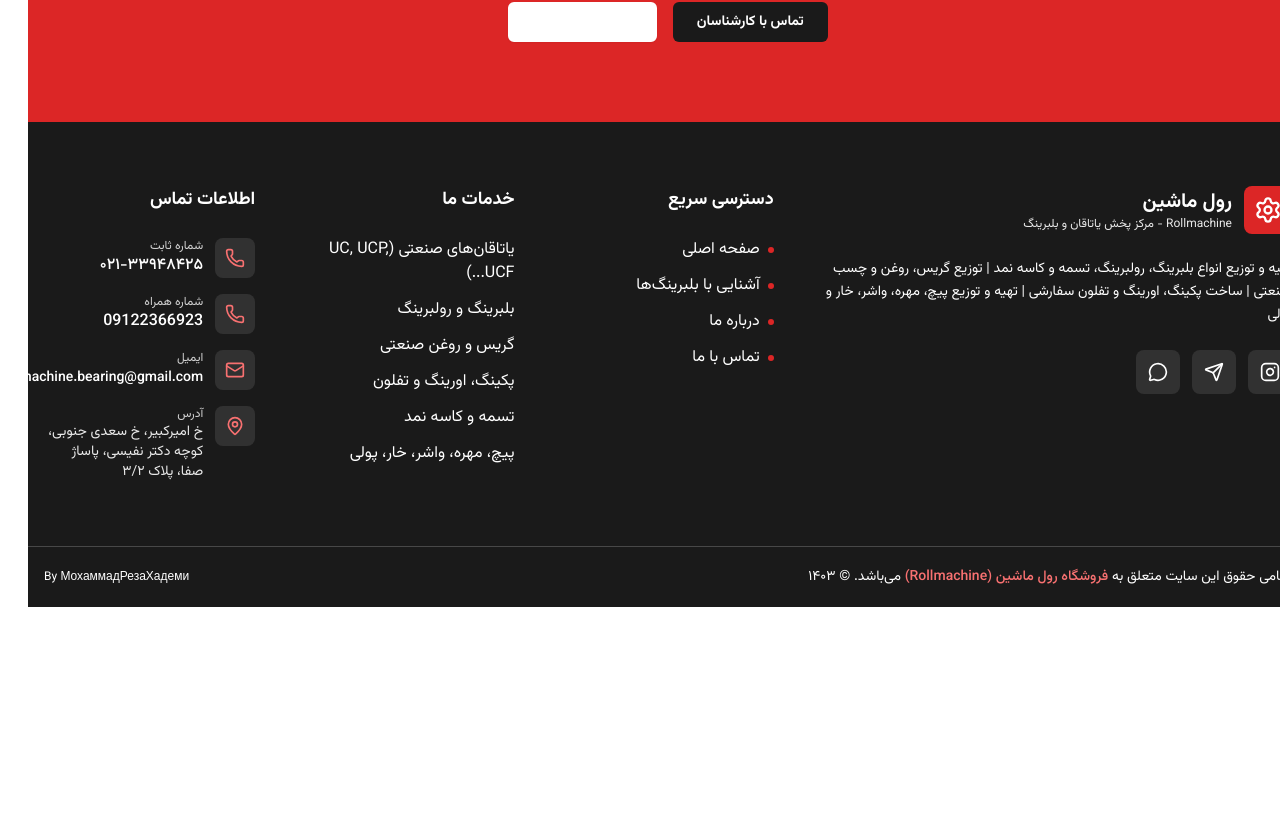
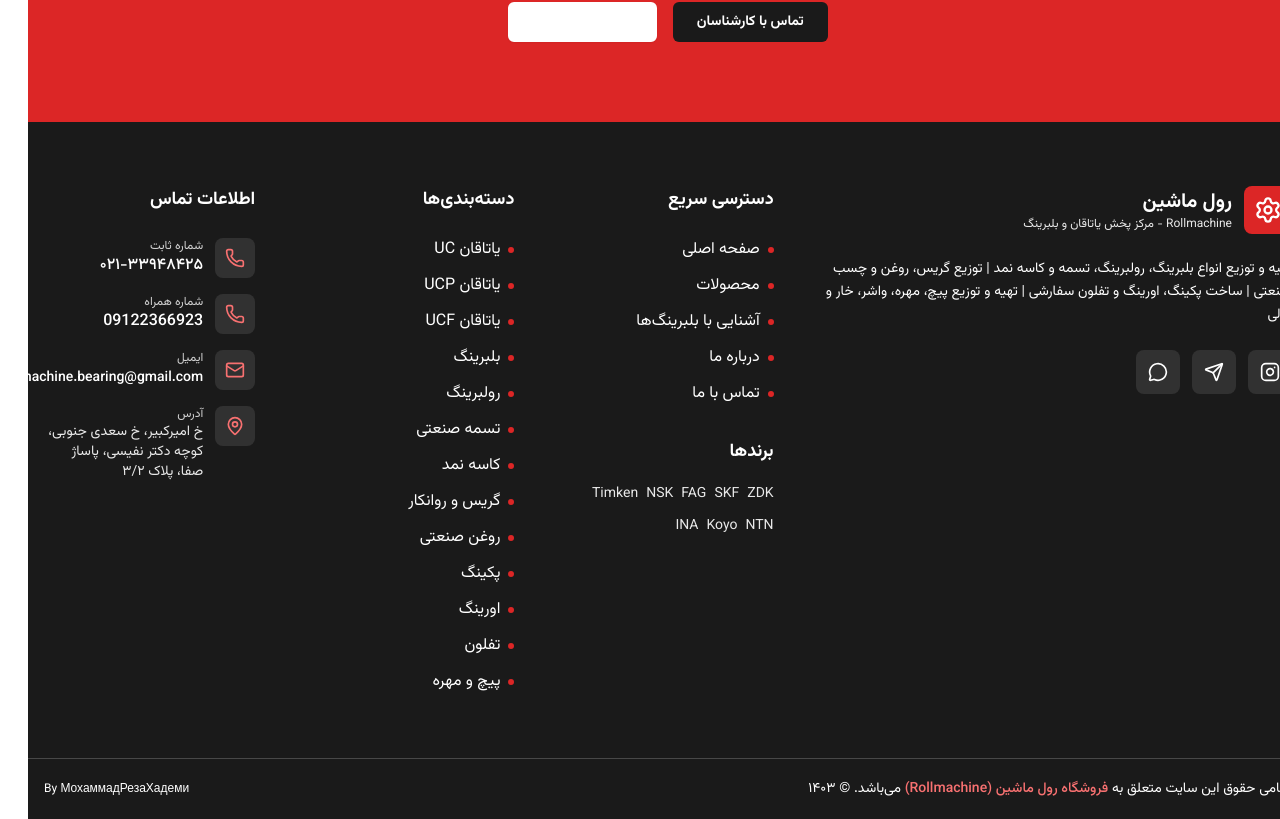
Before and after one commit to MhmdKh7/mohamadsite, a Next.js app: page / in a window 1280 px wide. Shown: the part 4408-5227 px from the top of the page. Before the commit the page ends 5015 px from the top, so only its background shows below. Built offline with nearby package versions, Linux system fonts and the light colour scheme.

Commit message:
seo(links): densify category/brand internal links in footer, products, about, sitemap (components/footer.tsx)

```diff
--- a/components/footer.tsx
+++ b/components/footer.tsx
@@ -8,8 +8,33 @@
   Settings,
   Send
 } from 'lucide-react'
+import { categoryInfo } from '@/lib/category-info'
+import { brandLinks } from '@/components/internal-links'
+
+const footerCategorySlugs = [
+  'uc',
+  'ucp',
+  'ucf',
+  'ball-bearing',
+  'roller-bearing',
+  'belt',
+  'oil-seal',
+  'grease',
+  'oil',
+  'packing',
+  'oring',
+  'teflon',
+  'bolt-nut',
+] as const
 
 export function Footer() {
+  const categoryLinks = footerCategorySlugs
+    .map((slug) => {
+      const info = categoryInfo[slug]
+      return info ? { slug, name: info.name } : null
+    })
+    .filter(Boolean) as { slug: string; name: string }[]
+
   return (
     <footer className="bg-primary text-primary-foreground">
       {/* Main Footer */}
@@ -74,6 +99,12 @@
                 </Link>
               </li>
               <li>
+                <Link href="/products" className="text-primary-foreground hover:text-accent transition-colors flex items-center gap-2">
+                  <span className="w-1.5 h-1.5 rounded-full bg-accent" />
+                  محصولات
+                </Link>
+              </li>
+              <li>
                 <Link href="/bearing-info" className="text-primary-foreground hover:text-accent transition-colors flex items-center gap-2">
                   <span className="w-1.5 h-1.5 rounded-full bg-accent" />
                   آشنایی با بلبرینگ‌ها
@@ -92,48 +123,36 @@
                 </Link>
               </li>
             </ul>
+            <h4 className="text-lg font-bold mt-8 mb-4 text-primary-foreground">برندها</h4>
+            <ul className="flex flex-wrap gap-2">
+              {brandLinks.map((brand) => (
+                <li key={brand.slug}>
+                  <Link
+                    href={`/brand/${brand.slug}`}
+                    className="text-sm text-primary-foreground/90 hover:text-accent transition-colors underline-offset-2 hover:underline"
+                  >
+                    {brand.name}
+                  </Link>
+                </li>
+              ))}
+            </ul>
           </div>
 
           {/* Categories */}
           <div>
-            <h4 className="text-lg font-bold mb-6 text-primary-foreground">خدمات ما</h4>
+            <h4 className="text-lg font-bold mb-6 text-primary-foreground">دسته‌بندی‌ها</h4>
             <ul className="space-y-3">
-              <li>
-
-                <span className="w-1.5 h-1.5 rounded-full bg-accent" />
-                یاتاقان‌های صنعتی (UC, UCP, UCF...)
-
-              </li>
-              <li>
-
-                <span className="w-1.5 h-1.5 rounded-full bg-accent" />
-                بلبرینگ و رولبرینگ
-
-              </li>
-              <li>
-
-                <span className="w-1.5 h-1.5 rounded-full bg-accent" />
-                گریس و روغن صنعتی
-
-              </li>
-              <li>
-
-                <span className="w-1.5 h-1.5 rounded-full bg-accent" />
-                پکینگ، اورینگ و تفلون
-
-              </li>
-              <li>
-
-                <span className="w-1.5 h-1.5 rounded-full bg-accent" />
-                تسمه و کاسه نمد
-
-              </li>
-              <li>
-
-                <span className="w-1.5 h-1.5 rounded-full bg-accent" />
-                پیچ، مهره، واشر، خار، پولی
-
-              </li>
+              {categoryLinks.map((category) => (
+                <li key={category.slug}>
+                  <Link
+                    href={`/category/${category.slug}`}
+                    className="text-primary-foreground hover:text-accent transition-colors flex items-center gap-2"
+                  >
+                    <span className="w-1.5 h-1.5 rounded-full bg-accent" />
+                    {category.name}
+                  </Link>
+                </li>
+              ))}
             </ul>
           </div>
 
```
